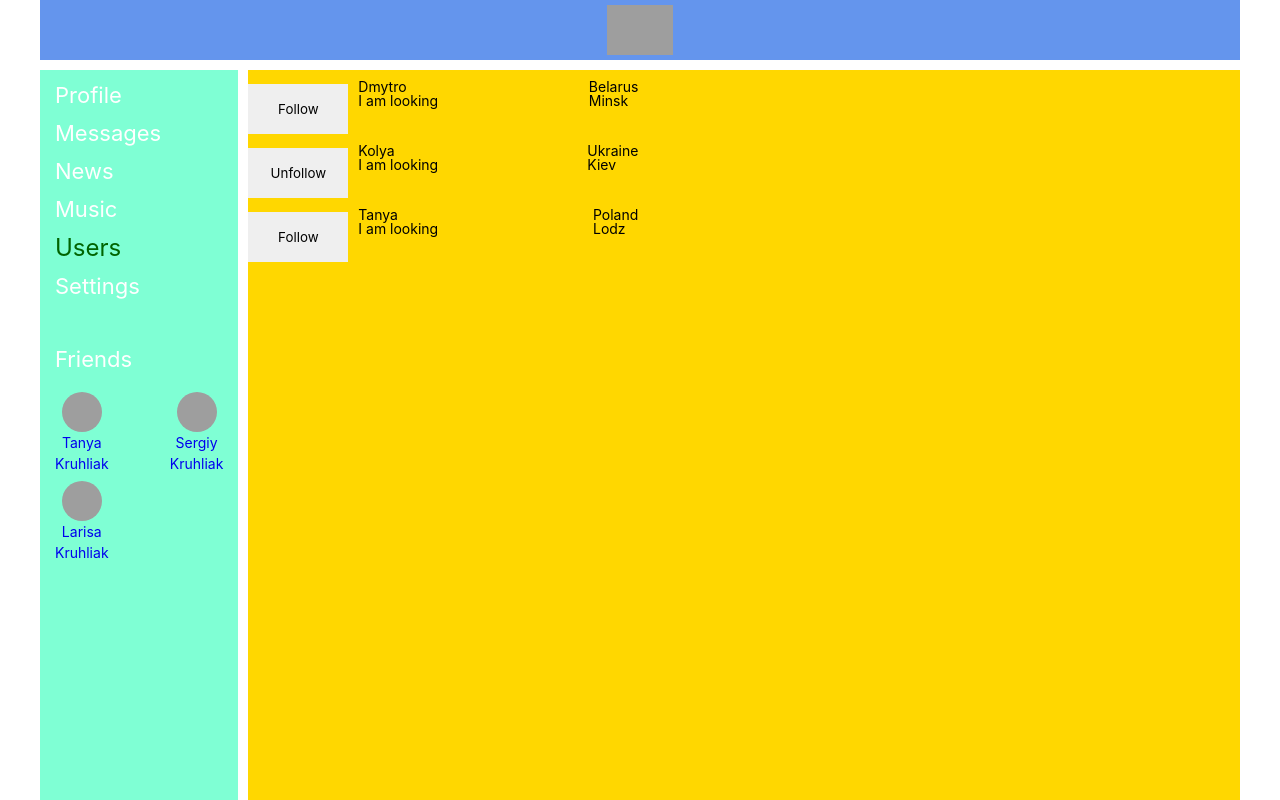
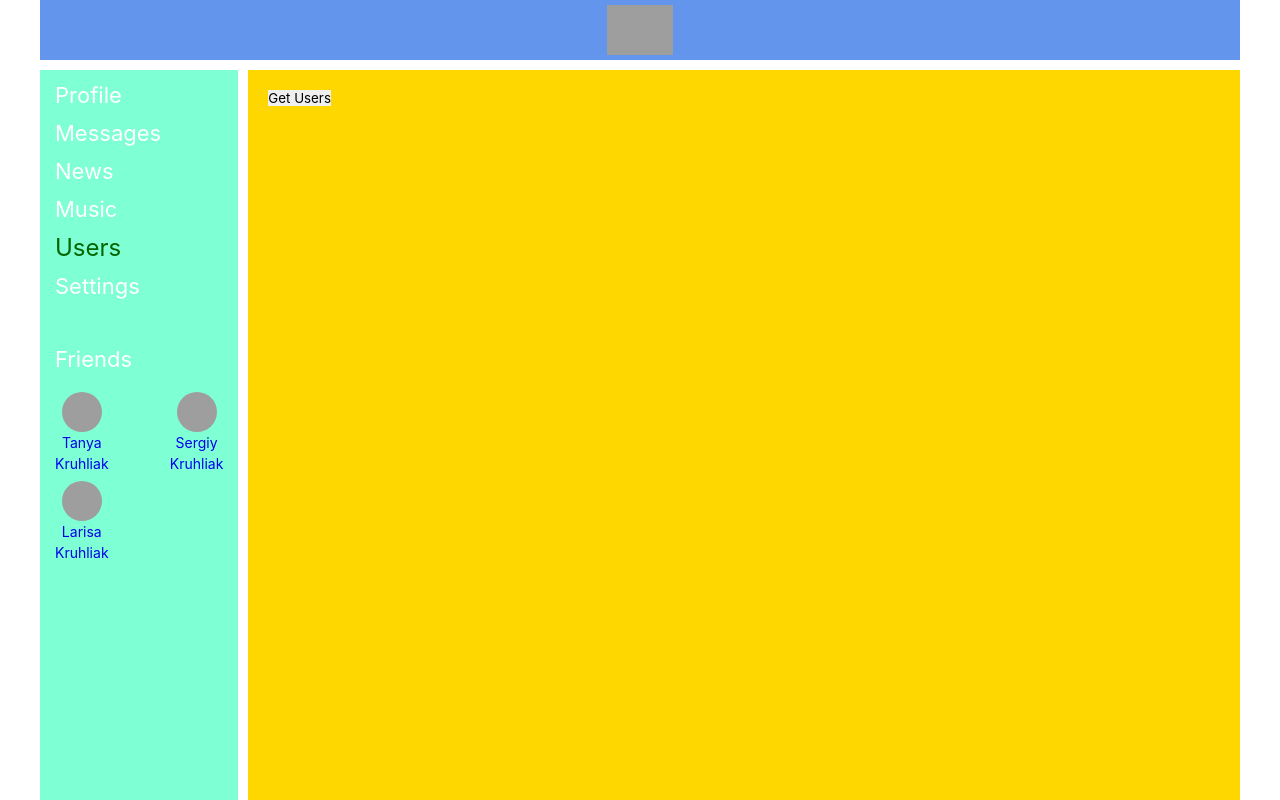
Before and after one commit to Dimmasay/my-first-app, a React (Create React App) app: page /users in a window 1280 px wide. Built offline with nearby package versions, Linux system fonts and the light colour scheme; grey boxes are pictures that could not be loaded.

Commit message:
users api, lesson - 51

```diff
--- a/package.json
+++ b/package.json
@@ -6,6 +6,7 @@
     "@testing-library/jest-dom": "^5.16.5",
     "@testing-library/react": "^13.4.0",
     "@testing-library/user-event": "^13.5.0",
+    "axios": "^1.3.3",
     "react": "^18.2.0",
     "react-dom": "^18.2.0",
     "react-redux": "^8.0.5",
--- /dev/null
+++ b/src/components/Users/User/User.jsx
@@ -0,0 +1,38 @@
+import style from "./User.module.css";
+
+const User = (props) => {
+    debugger
+    return<div className={style.container}>
+        <div className={style.prew}>
+            <div className={style.image}>
+                <img src={props.user.photos.small !== null ?props.user.photos.small :'https://encrypted-tbn0.gstatic.com/images?q=tbn:ANd9GcSo7WfE6wFfdpeFph92LdEFJFnula0ecIObiQ&usqp=CAU"'}/>
+            </div>
+            {props.user.followed
+                ? <button
+                    onClick={() => {
+                        props.unFollowUser(props.user.id)
+                    }}
+                    className={style.button}
+                    type='button'>Unfollow</button>
+                : <button
+                    onClick={() => {
+                        props.followUser(props.user.id)
+                    }}
+                    className={style.button}
+                    type='button'>Follow</button>
+            }
+        </div>
+        <div className={style.body}>
+            <div className={style.person}>
+                <div className={style.fullname}>{props.user.name}</div>
+                <div className={style.status}>{props.user.status}</div>
+            </div>
+            <div className={style.location}>
+                <div className={style.country}>{'props.user.location.country'}</div>
+                <div className={style.city}>{'props.user.location.city'}</div>
+            </div>
+        </div>
+    </div>
+}
+
+export default User
--- /dev/null
+++ b/src/components/Users/User/User.module.css
@@ -0,0 +1,65 @@
+.container{
+    padding: 10px;
+    display: flex;
+    margin-bottom: 30px;
+    background-color: #e3c7ad;
+    border-radius: 10px;
+
+}
+.prew{
+    flex: 0 1 150px;
+    display: flex;
+    flex-direction: column;
+    align-items: center;
+    justify-content: center;
+
+}
+.image{
+    height: 100px;
+    width: 100px;
+    border-radius: 50%;
+    overflow: hidden;
+    position: relative;
+    margin-bottom: 10px;
+}
+.image img {
+    position: absolute;
+    height: 100%;
+    width: 100%;
+    top: 0;
+    left: 0;
+    object-fit: cover;
+}
+.button{
+    height: 50px;
+    width: 100px;
+    display: flex;
+    align-items: center;
+    justify-content: center;
+}
+.button:hover{
+    background-color: #bccccc;
+    transition: all 0.5s ease 0s;
+}
+.body{
+    background-color: rgba(169, 169, 169, 0.23);
+    padding: 10px;
+    flex: 1 1 auto;
+    display: flex;
+    justify-content: space-between;
+    border-radius: 10px;
+}
+.person{
+    font-size: 18px;
+    display: flex;
+    flex-direction: column;
+    justify-content: space-between;
+
+
+}
+.location{
+    font-size: 20px;
+    display: flex;
+    flex-direction: column;
+    justify-content: space-between;
+}
--- a/src/components/Users/Users.jsx
+++ b/src/components/Users/Users.jsx
@@ -1,78 +1,32 @@
 import style from './Users.module.css'
-debugger
+import User from "./User/User";
+import axios from "axios";
 const Users = ((props) => {
-    debugger
-    if (props.users.length === 0) {
-        props.setUsers(
-            [
-                {
-                    id: 1,
-                    photoUrl: 'https://encrypted-tbn0.gstatic.com/images?q=tbn:ANd9GcSo7WfE6wFfdpeFph92LdEFJFnula0ecIObiQ&usqp=CAU"',
-                    followed: false,
-                    fullName: 'Dmytro',
-                    status: 'I am looking',
-                    location: {country: 'Belarus', city: 'Minsk'}
-                },
-                {
-                    id: 2,
-                    photoUrl: 'https://encrypted-tbn0.gstatic.com/images?q=tbn:ANd9GcSo7WfE6wFfdpeFph92LdEFJFnula0ecIObiQ&usqp=CAU"',
-                    followed: true,
-                    fullName: 'Kolya',
-                    status: 'I am looking',
-                    location: {country: 'Ukraine', city: 'Kiev'}
-                },
-                {
-                    id: 3,
-                    photoUrl: 'https://encrypted-tbn0.gstatic.com/images?q=tbn:ANd9GcSo7WfE6wFfdpeFph92LdEFJFnula0ecIObiQ&usqp=CAU"',
-                    followed: false,
-                    fullName: 'Tanya',
-                    status: 'I am looking',
-                    location: {country: 'Poland', city: 'Lodz'}
-                }
-            ]
-        )
+
+    const getUsers = () => {
+        if (props.users.length === 0) {
+            axios.get('https://social-network.samuraijs.com/api/1.0/users')
+                .then((response) => {
+                    props.setUsers(response.data.items)
+
+                })
+        }
     }
-    debugger
 
-    return <div>
-        {
-            (props.users.map((user) => {
+    let UserList = props.users.map((user) => {
+        debugger
+        return (<User user={user} followUser={props.followUser} unFollowUser={props.unFollowUser}/>)
+    })
 
-                return <div className={style.container}>
-                    <div className={style.prew}>
-                        <div className={style.image}>
-                            <img/>
-                        </div>
-                        {user.followed
-                            ? <button
-                                onClick={() => {
-                                    props.unFollowUser(user.id)
-                                }}
-                                className={style.button}
-                                type='button'>Unfollow</button>
-                            : <button
-                                onClick={() => {
-                                    props.followUser(user.id)
-                                }}
-                                className={style.button}
-                                type='button'>Follow</button>
-                        }
-                    </div>
-                    <div className={style.body}>
-                        <div className={style.person}>
-                            <div className={style.fullname}>{user.fullName}</div>
-                            <div className={style.status}>{user.status}</div>
-                        </div>
-                        <div className={style.location}>
-                            <div className={style.country}>{user.location.country}</div>
-                            <div className={style.city}>{user.location.city}</div>
-                        </div>
-                    </div>
-                </div>
-            }))
-        }
+    return <div className={style.container}>
+        <div className={style.userList}>
+            <button onClick={getUsers}>Get Users</button>
+            {UserList}
+        </div>
     </div>
 
 })
 
+
+
 export default Users
--- a/src/components/Users/Users.module.css
+++ b/src/components/Users/Users.module.css
@@ -1,30 +1,6 @@
 .container{
-    display: flex;
+    padding: 20px;
 }
-.prew{
+.userList{
 
 }
-.button{
-  height: 50px;
-  width: 100px;
-  display: flex;
-  align-items: center;
-  justify-content: center;
-}
-.button:hover{
-  background-color: #bccccc;
-  transition: all 0.5s ease 0s;
-}
-.body{
-  padding: 10px;
-  flex: 0 1 300px;
-  display: flex;
-  justify-content: space-between;
-
-}
-.person{
-
-}
-.location{
-
-}
--- a/src/components/Users/UsersContainer.jsx
+++ b/src/components/Users/UsersContainer.jsx
@@ -3,7 +3,7 @@ import Users from "./Users";
 import {followAC, setUsersAC, unfollowAC} from "../../redux/reducerUsers";
 
 const mapStateToProps = (state) => {
-debugger
+
     return {
         users: state.usersPage.users
     }
--- a/src/redux/reducerUsers.js
+++ b/src/redux/reducerUsers.js
@@ -12,7 +12,7 @@ let initialState = {
 
 //Reducer
 const reducerUsers = (state = initialState, action) => {
-    debugger
+
     switch (action.type) {
 
         case FOLLOW:
@@ -23,6 +23,7 @@ const reducerUsers = (state = initialState, action) => {
                         return {...user, followed: true}
                     }
                     return user
+
                 })
             }
         case UNFOLLOW:
@@ -36,8 +37,8 @@ const reducerUsers = (state = initialState, action) => {
                 })
             }
         case SET_USERS:
-            // return {...state, users: [...state.users, ...action.userList]}
-            return {...state, users: [ ...action.userList]}
+            return {...state, users: [...state.users, ...action.userList]}
+            // return {...state, users: [ ...action.userList]}
 
         default:
             return state
```
Also changed, not shown: 1 other file (tests, documents, lock files or other folders).
